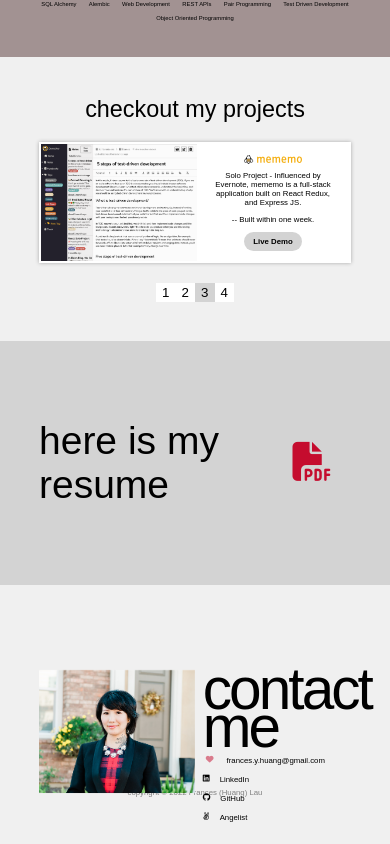
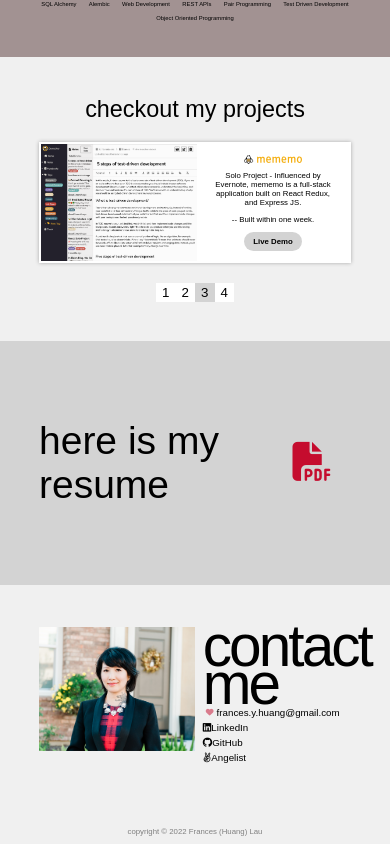
Before and after one commit to frances-y-h/frances-y-h.github.io, a React (Create React App) app in the folder my-portfolio/: page / in a window 390 px wide. Shown: the part 1047-1891 px from the top of the page. Before the commit the page ends 1869 px from the top, so only its background shows below. Built offline with nearby package versions, Linux system fonts and the light colour scheme.

Commit message:
adjusted contact me

```diff
--- a/my-portfolio/src/css/contact.css
+++ b/my-portfolio/src/css/contact.css
@@ -1,6 +1,6 @@
 .contact-wrap {
 	width: 100vw;
-	height: 50vw;
+	height: 60vw;
 	display: flex;
 	position: relative;
 }
@@ -34,3 +34,17 @@
 	font-size: 2vw;
 	align-items: center;
 }
+
+@media screen and (max-width: 520px) {
+	.contact-wrap .frances {
+		top: 5vh;
+	}
+	.contact-wrap .container {
+		top: 5vh;
+		gap: 1vw;
+	}
+	.contact-wrap .detail {
+		font-size: 2.5vw;
+		gap: unset;
+	}
+}
--- a/my-portfolio/src/css/frances.css
+++ b/my-portfolio/src/css/frances.css
@@ -67,6 +67,9 @@
 }
 
 @media screen and (max-width: 520px) {
+	.ascii-art {
+		opacity: 0.5;
+	}
 	.frances-wrap .info {
 		left: 5vh;
 	}
```
